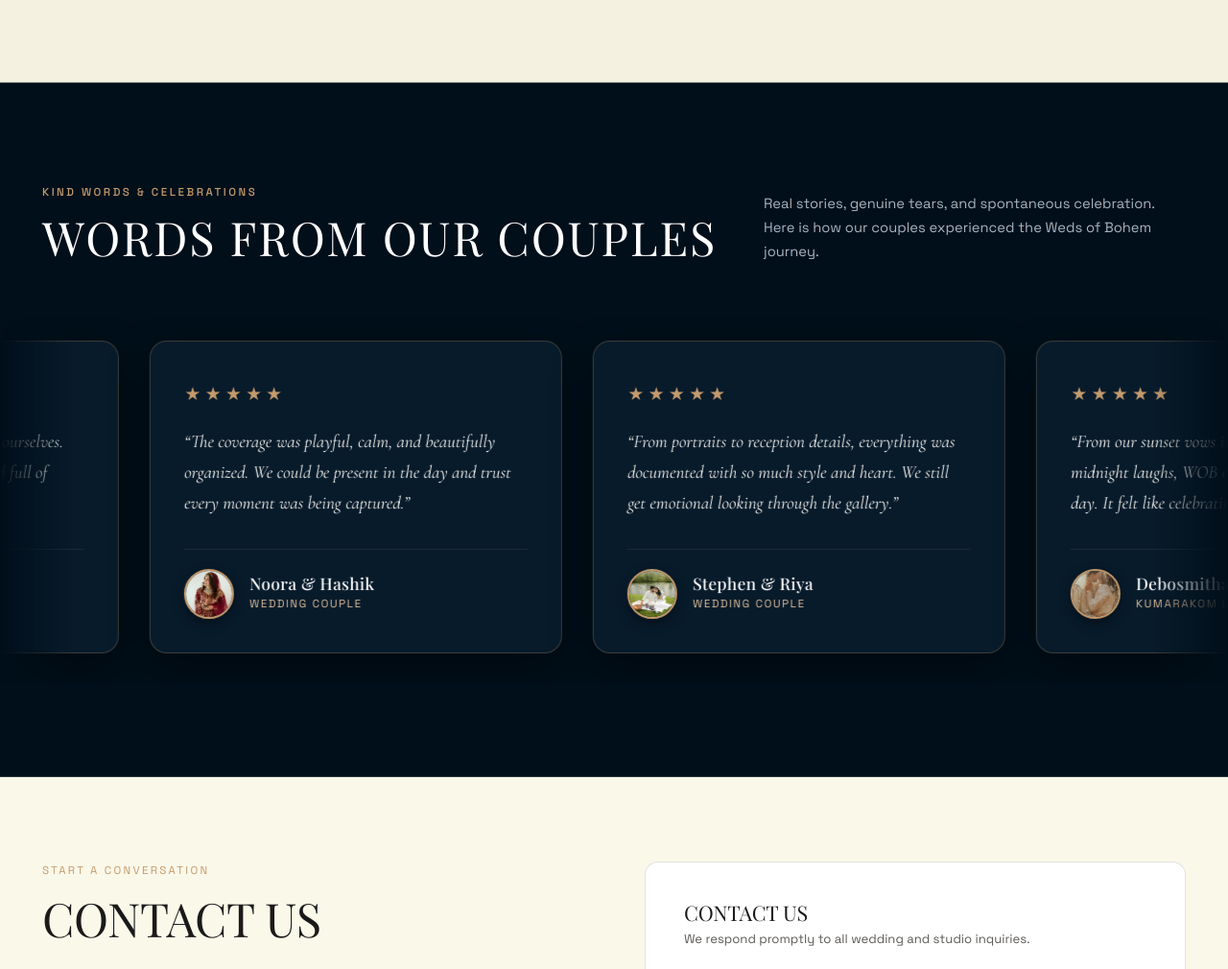
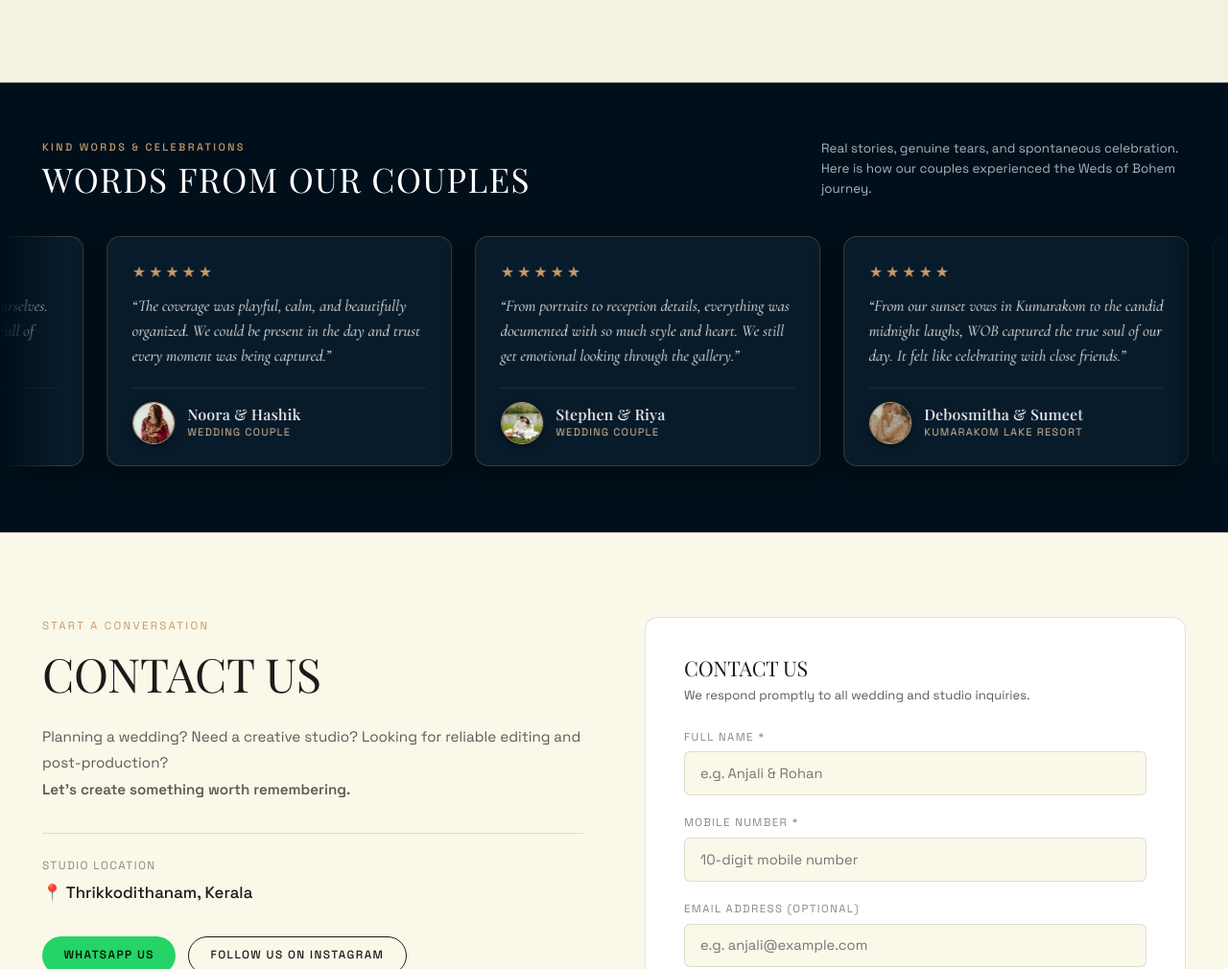
Before and after one commit to wedsofbohem/wedsofbohem, a plain HTML site: page index.html in a window 1280 px wide. Shown: the part 6896-7906 px from the top of the page at 96% size. Drawn offline with nearby package versions, Linux system fonts and the light colour scheme; a web font is replaced by a local one.

Commit message:
Reduce height of testimonials section for compact editorial layout

```diff
--- a/assets/css/styles.css
+++ b/assets/css/styles.css
@@ -1021,10 +1021,10 @@ img {
 }
 
 /* --------------------------------------------------------------------------
-   TESTIMONIALS SLIDER (Pan Right to Left Marquee)
+   TESTIMONIALS SLIDER (Pan Right to Left Marquee - Compact Editorial Height)
    -------------------------------------------------------------------------- */
 .section-testimonials {
-  padding: 6.5rem 0 6rem;
+  padding: 3.6rem 0 3.2rem;
   background-color: var(--bg-midnight);
   color: var(--text-light);
   overflow: hidden;
@@ -1037,23 +1037,23 @@ img {
   display: flex;
   justify-content: space-between;
   align-items: flex-end;
-  gap: 2rem;
-  margin-bottom: 3.5rem;
+  gap: 1.5rem;
+  margin-bottom: 1.8rem;
 }
 
 .testimonials-badge {
   display: block;
-  font-size: 0.72rem;
+  font-size: 0.68rem;
   letter-spacing: 0.22em;
   text-transform: uppercase;
   color: var(--accent-gold);
-  margin-bottom: 0.6rem;
+  margin-bottom: 0.35rem;
   font-weight: 500;
 }
 
 .testimonials-title {
   font-family: var(--font-display);
-  font-size: clamp(2rem, 3.8vw, 3.2rem);
+  font-size: clamp(1.6rem, 2.8vw, 2.2rem);
   text-transform: uppercase;
   letter-spacing: 0.04em;
   color: var(--text-light);
@@ -1061,10 +1061,10 @@ img {
 }
 
 .testimonials-subtitle {
-  font-size: 0.92rem;
+  font-size: 0.84rem;
   color: var(--text-light-muted);
-  max-width: 440px;
-  line-height: 1.7;
+  max-width: 380px;
+  line-height: 1.55;
 }
 
 /* Marquee Slider Track */
@@ -1072,12 +1072,12 @@ img {
   width: 100%;
   overflow: hidden;
   position: relative;
-  padding: 1.5rem 0 2rem;
+  padding: 0.6rem 0 1rem;
   cursor: grab;
   user-select: none;
   -webkit-user-select: none;
-  mask-image: linear-gradient(to right, transparent 0%, black 6%, black 94%, transparent 100%);
-  -webkit-mask-image: linear-gradient(to right, transparent 0%, black 6%, black 94%, transparent 100%);
+  mask-image: linear-gradient(to right, transparent 0%, black 5%, black 95%, transparent 100%);
+  -webkit-mask-image: linear-gradient(to right, transparent 0%, black 5%, black 95%, transparent 100%);
 }
 
 .testimonial-slider-container:active {
@@ -1086,9 +1086,9 @@ img {
 
 .testimonial-track {
   display: flex;
-  gap: 2rem;
+  gap: 1.5rem;
   width: max-content;
-  animation: panRightToLeft 45s linear infinite;
+  animation: panRightToLeft 42s linear infinite;
   will-change: transform;
 }
 
@@ -1108,33 +1108,33 @@ img {
 
 /* Individual Testimonial Card */
 .testimonial-card {
-  width: 430px;
+  width: 360px;
   max-width: 85vw;
   flex-shrink: 0;
   background-color: var(--bg-midnight-card);
-  border: 1px solid rgba(197, 155, 109, 0.28);
-  border-radius: 18px;
-  padding: 2.6rem 2.2rem 2.2rem;
+  border: 1px solid rgba(197, 155, 109, 0.25);
+  border-radius: 14px;
+  padding: 1.6rem 1.6rem 1.4rem;
   display: flex;
   flex-direction: column;
   justify-content: space-between;
-  box-shadow: 0 15px 40px rgba(0, 0, 0, 0.45);
-  transition: transform 0.35s cubic-bezier(0.16, 1, 0.3, 1),
-              border-color 0.35s ease,
-              box-shadow 0.35s ease;
+  box-shadow: 0 10px 30px rgba(0, 0, 0, 0.35);
+  transition: transform 0.3s cubic-bezier(0.16, 1, 0.3, 1),
+              border-color 0.3s ease,
+              box-shadow 0.3s ease;
 }
 
 .testimonial-card:hover {
-  transform: translateY(-6px);
+  transform: translateY(-4px);
   border-color: var(--accent-gold);
-  box-shadow: 0 22px 50px rgba(0, 0, 0, 0.6), 0 0 25px rgba(197, 155, 109, 0.18);
+  box-shadow: 0 16px 36px rgba(0, 0, 0, 0.5), 0 0 20px rgba(197, 155, 109, 0.15);
 }
 
 .testimonial-stars {
   color: var(--accent-gold);
-  font-size: 1.05rem;
-  letter-spacing: 0.22em;
-  margin-bottom: 1.3rem;
+  font-size: 0.88rem;
+  letter-spacing: 0.18em;
+  margin-bottom: 0.75rem;
   display: flex;
   gap: 2px;
 }
@@ -1142,40 +1142,40 @@ img {
 .testimonial-quote {
   font-family: var(--font-editorial);
   font-style: italic;
-  font-size: 1.18rem;
-  line-height: 1.68;
+  font-size: 1.04rem;
+  line-height: 1.55;
   color: #F8F7F2;
-  margin-bottom: 2rem;
+  margin-bottom: 1.2rem;
   flex-grow: 1;
 }
 
 .testimonial-author {
   display: flex;
   align-items: center;
-  gap: 1rem;
-  padding-top: 1.2rem;
+  gap: 0.85rem;
+  padding-top: 0.9rem;
   border-top: 1px solid rgba(255, 255, 255, 0.08);
 }
 
 .testimonial-avatar {
-  width: 52px;
-  height: 52px;
+  width: 44px;
+  height: 44px;
   border-radius: 50%;
   object-fit: cover;
-  border: 2px solid var(--accent-gold);
-  box-shadow: 0 4px 12px rgba(0, 0, 0, 0.4);
+  border: 1.5px solid var(--accent-gold);
+  box-shadow: 0 3px 8px rgba(0, 0, 0, 0.35);
   flex-shrink: 0;
 }
 
 .testimonial-meta {
   display: flex;
   flex-direction: column;
-  gap: 2px;
+  gap: 1px;
 }
 
 .testimonial-name {
   font-family: var(--font-display);
-  font-size: 1.08rem;
+  font-size: 0.98rem;
   font-weight: 500;
   color: #FFFFFF;
   letter-spacing: 0.02em;
@@ -1183,35 +1183,46 @@ img {
 
 .testimonial-role {
   font-family: var(--font-sans);
-  font-size: 0.72rem;
-  letter-spacing: 0.14em;
+  font-size: 0.68rem;
+  letter-spacing: 0.12em;
   text-transform: uppercase;
   color: var(--accent-gold-light);
 }
 
 @media (max-width: 1024px) {
+  .section-testimonials {
+    padding: 3rem 0 2.8rem;
+  }
   .testimonials-header {
     flex-direction: column;
     align-items: flex-start;
-    gap: 1.2rem;
-    margin-bottom: 2.5rem;
+    gap: 0.8rem;
+    margin-bottom: 1.5rem;
   }
 }
 
 @media (max-width: 600px) {
   .section-testimonials {
-    padding: 4.5rem 0 4rem;
+    padding: 2.6rem 0 2.4rem;
+  }
+  .testimonials-title {
+    font-size: 1.45rem;
   }
   .testimonial-card {
-    width: 320px;
-    padding: 2rem 1.6rem 1.8rem;
+    width: 285px;
+    padding: 1.3rem 1.3rem 1.15rem;
   }
   .testimonial-quote {
-    font-size: 1.05rem;
+    font-size: 0.94rem;
+    line-height: 1.48;
+    margin-bottom: 1rem;
   }
   .testimonial-avatar {
-    width: 46px;
-    height: 46px;
+    width: 38px;
+    height: 38px;
+  }
+  .testimonial-name {
+    font-size: 0.9rem;
   }
 }
 
--- a/index.html
+++ b/index.html
@@ -12,7 +12,7 @@
   <link href="https://fonts.googleapis.com/css2?family=Cormorant+Garamond:ital,wght@0,300;0,400;1,300;1,400&family=Playfair+Display:ital,wght@0,400;0,500;0,600;1,400&family=Space+Grotesk:wght@300;400;500;600&display=swap" rel="stylesheet">
 
   <link rel="icon" type="image/png" href="assets/images/logo.png">
-  <link rel="stylesheet" href="assets/css/styles.css?v=7.0">
+  <link rel="stylesheet" href="assets/css/styles.css?v=7.1">
 </head>
 <body class="is-loading">
 
```
